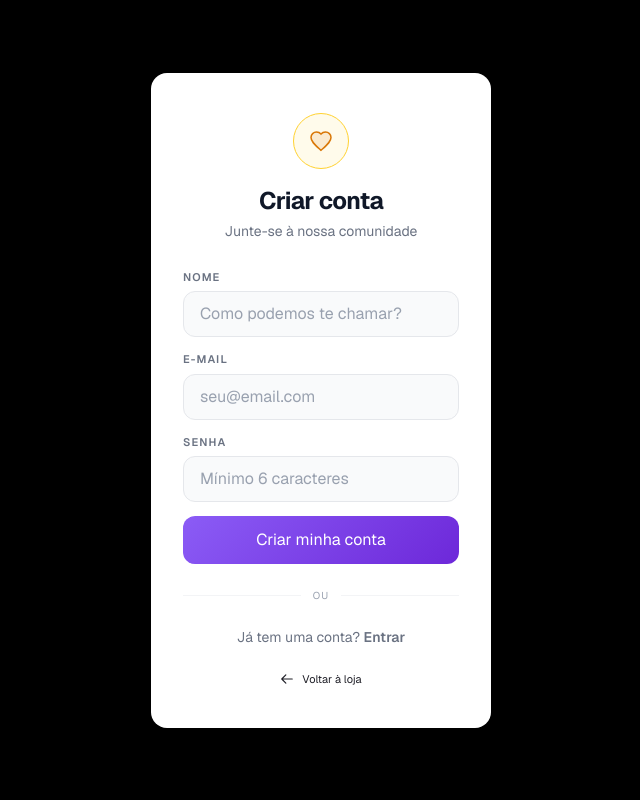
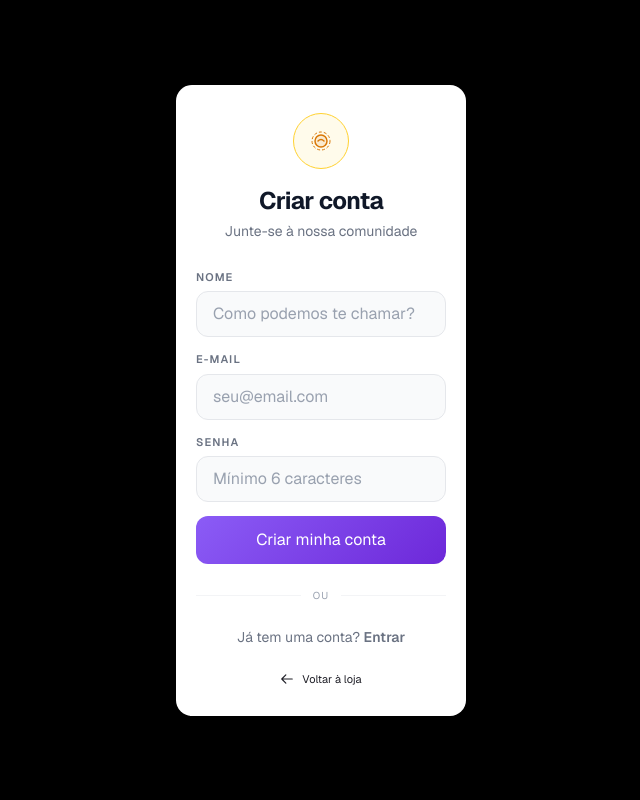
Before and after one commit to antoniofilho27032006anf/aksemijoias, a Next.js app in the folder frontend/: page /register in a window 1280 px wide. Shown: the top 800 px of the page, without its empty margins (319-959 px from the left). Built offline with nearby package versions, Linux system fonts and the light colour scheme.

Commit message:
Reduce card size and replace heart with ring icon

```diff
--- a/frontend/app/login/page.tsx
+++ b/frontend/app/login/page.tsx
@@ -30,7 +30,7 @@ export default function LoginPage() {
 
   return (
     <div className="flex min-h-screen items-center justify-center bg-black px-4">
-      <div className="w-full max-w-[340px] rounded-2xl bg-white px-8 py-10 shadow-2xl">
+      <div className="w-full max-w-[290px] rounded-2xl bg-white px-5 py-7 shadow-2xl">
 
         {/* Logo/topo */}
         <div className="mb-8 text-center">
--- a/frontend/app/register/page.tsx
+++ b/frontend/app/register/page.tsx
@@ -30,13 +30,15 @@ export default function RegisterPage() {
 
   return (
     <div className="flex min-h-screen items-center justify-center bg-black px-4">
-      <div className="w-full max-w-[340px] rounded-2xl bg-white px-8 py-10 shadow-2xl">
+      <div className="w-full max-w-[290px] rounded-2xl bg-white px-5 py-7 shadow-2xl">
 
         {/* Logo/topo */}
         <div className="mb-7 text-center">
           <div className="mx-auto mb-4 inline-flex h-14 w-14 items-center justify-center rounded-full border border-amber-300 bg-amber-50">
             <svg xmlns="http://www.w3.org/2000/svg" className="h-6 w-6" viewBox="0 0 24 24" fill="none">
-              <path d="M12 21.35l-1.45-1.32C5.4 15.36 2 12.28 2 8.5 2 5.42 4.42 3 7.5 3c1.74 0 3.41.81 4.5 2.09C13.09 3.81 14.76 3 16.5 3 19.58 3 22 5.42 22 8.5c0 3.78-3.4 6.86-8.55 11.54L12 21.35z" stroke="#d97706" strokeWidth="1.5" fill="rgba(217,119,6,0.12)" />
+              <circle cx="12" cy="12" r="6" stroke="#d97706" strokeWidth="1.5" fill="rgba(217,119,6,0.12)" />
+              <circle cx="12" cy="12" r="9" stroke="#d97706" strokeWidth="1" strokeDasharray="3 2" fill="none" />
+              <path d="M9 12 Q12 9 15 12" stroke="#d97706" strokeWidth="1.5" fill="none" strokeLinecap="round" />
             </svg>
           </div>
           <h1 className="text-2xl font-bold tracking-tight text-gray-900">Criar conta</h1>
```
